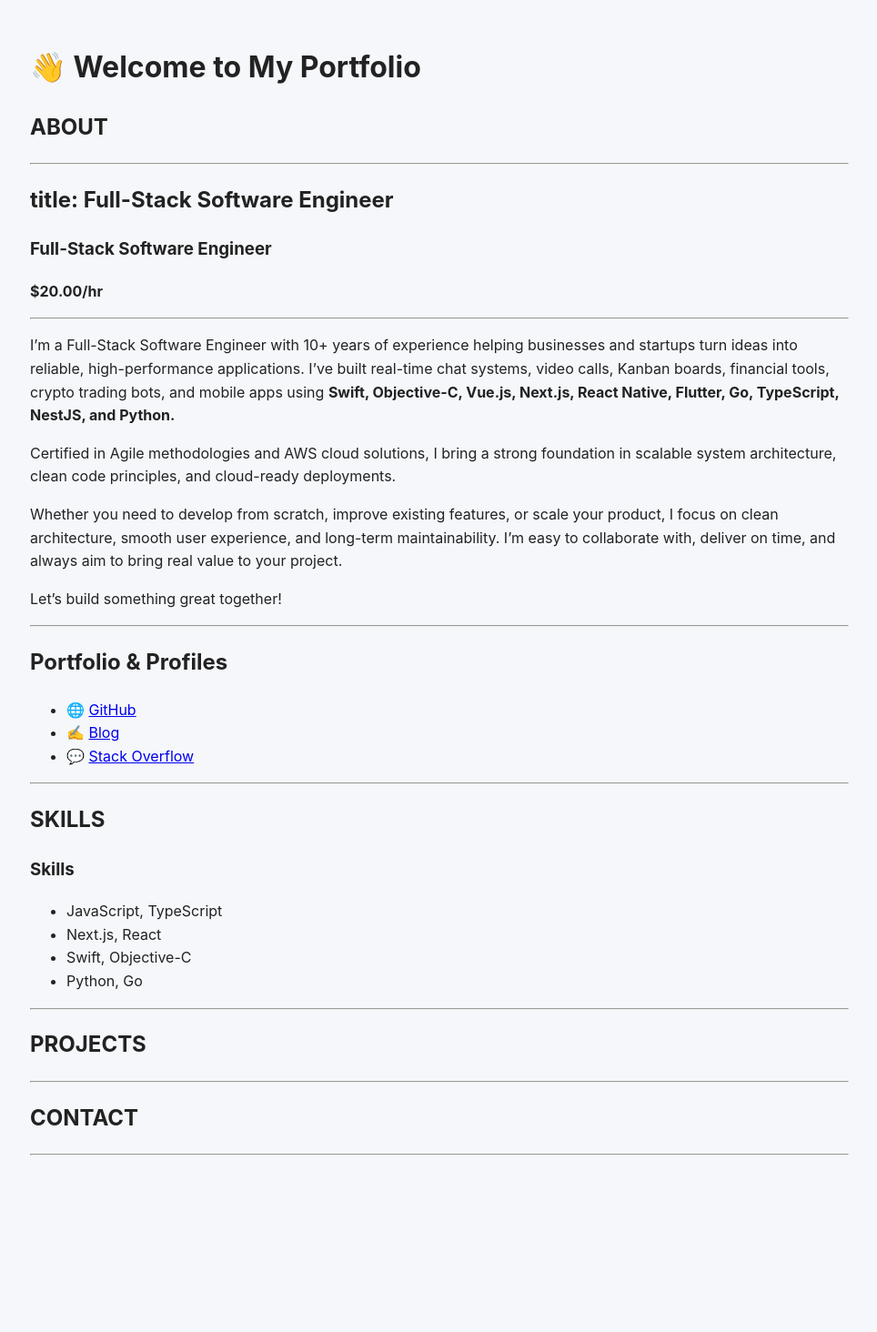
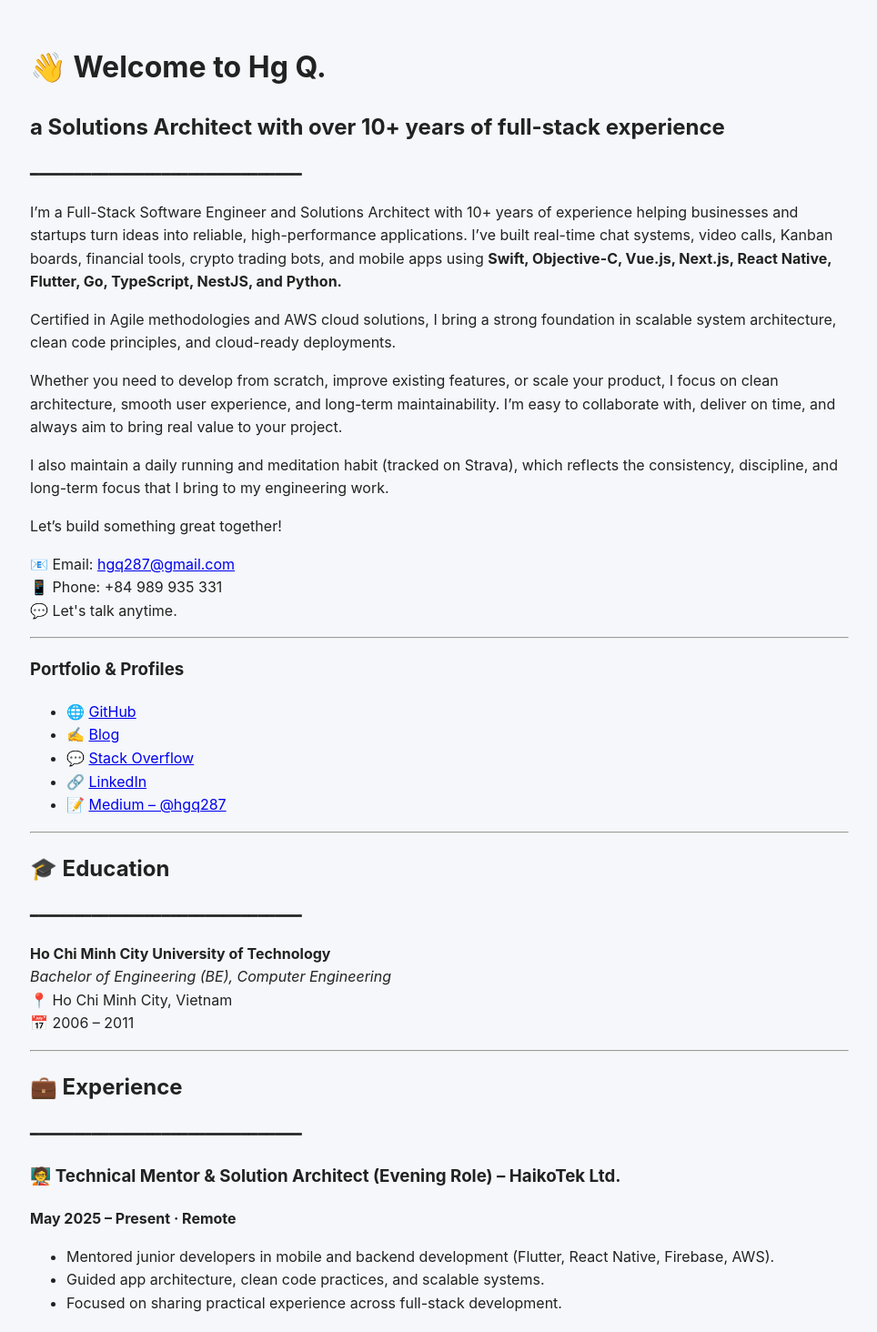
Before and after one commit to hgq287/hgq287.github.io, a Next.js app: page / in a window 1280 px wide. Shown: the top 1464 px of the page at 91% size, without its empty margins (157-1121 px from the left). Before the commit the page ends 1318 px from the top, so only its background shows below. Built offline with nearby package versions, Linux system fonts and the light colour scheme.

Commit message:
feat: profile markdown

```diff
--- a/public/data/about.md
+++ b/public/data/about.md
@@ -1,25 +1,26 @@
----
-title: Full-Stack Software Engineer
----
+## a Solutions Architect with over 10+ years of full-stack experience
+━━━━━━━━━━━━━━━━━━━━━━━━━━━━━━━
 
-# Full-Stack Software Engineer
-
-**$20.00/hr**
-
----
-
-I’m a Full-Stack Software Engineer with 10+ years of experience helping businesses and startups turn ideas into reliable, high-performance applications. I’ve built real-time chat systems, video calls, Kanban boards, financial tools, crypto trading bots, and mobile apps using **Swift, Objective-C, Vue.js, Next.js, React Native, Flutter, Go, TypeScript, NestJS, and Python.**
+I’m a Full-Stack Software Engineer and Solutions Architect with 10+ years of experience helping businesses and startups turn ideas into reliable, high-performance applications. I’ve built real-time chat systems, video calls, Kanban boards, financial tools, crypto trading bots, and mobile apps using **Swift, Objective-C, Vue.js, Next.js, React Native, Flutter, Go, TypeScript, NestJS, and Python.**
 
 Certified in Agile methodologies and AWS cloud solutions, I bring a strong foundation in scalable system architecture, clean code principles, and cloud-ready deployments.
 
 Whether you need to develop from scratch, improve existing features, or scale your product, I focus on clean architecture, smooth user experience, and long-term maintainability. I’m easy to collaborate with, deliver on time, and always aim to bring real value to your project.
 
+I also maintain a daily running and meditation habit (tracked on Strava), which reflects the consistency, discipline, and long-term focus that I bring to my engineering work.
+
 Let’s build something great together!
+
+📧 Email: hgq287@gmail.com
+📱 Phone: +84 989 935 331
+💬 Let's talk anytime.
 
 ---
 
-## Portfolio & Profiles
+### Portfolio & Profiles
 
 - 🌐 [GitHub](https://github.com/hgq287)
-- ✍️ [Blog](https://hgq287.com)
+- ✍️ [Blog](https://your-blog-url.com)
 - 💬 [Stack Overflow](https://stackoverflow.com/users/12345813/hgq287)
+- 🔗 [LinkedIn](https://www.linkedin.com/in/hgq287)
+- 📝 [Medium – @hgq287](https://medium.com/@hgq287)
--- a/public/data/contact.md
+++ b/public/data/contact.md
@@ -0,0 +1,9 @@
+## Contact
+━━━━━━━━━━━━━━━━━━━━━━━━━━━━━━━
+
+- 📧 **Email:** [hgq287@gmail.com](mailto:hgq287@gmail.com)
+- 📱 **Phone:** [+84 989 935 331](tel:+84989935331)
+- 💼 **LinkedIn:** [linkedin.com/in/hgq287](https://linkedin.com/in/hgq287)
+- 🌐 **GitHub:** [github.com/hgq287](https://github.com/hgq287)
+- 📝 **Blog:** [stackoverflow.com/users/12345813/hgq287](https://stackoverflow.com/users/12345813/hgq287)
+- 🎂 **Birthday:** July 28
--- /dev/null
+++ b/public/data/education.md
@@ -0,0 +1,7 @@
+## 🎓 Education
+━━━━━━━━━━━━━━━━━━━━━━━━━━━━━━━
+
+**Ho Chi Minh City University of Technology**
+_Bachelor of Engineering (BE), Computer Engineering_
+📍 Ho Chi Minh City, Vietnam
+📅 2006 – 2011
--- /dev/null
+++ b/public/data/experience.md
@@ -0,0 +1,55 @@
+## 💼 Experience
+━━━━━━━━━━━━━━━━━━━━━━━━━━━━━━━
+
+### 🧑‍🏫 Technical Mentor & Solution Architect (Evening Role) – HaikoTek Ltd.
+**May 2025 – Present · Remote**
+- Mentored junior developers in mobile and backend development (Flutter, React Native, Firebase, AWS).
+- Guided app architecture, clean code practices, and scalable systems.
+- Focused on sharing practical experience across full-stack development.
+
+**Skills**: Python · TensorFlow · Flutter · React Native · Firebase · Google ML · AWS
+
+---
+
+### 🤖 Crypto Trading Bot Engineer (Freelance)
+**Aug 2023 – Present · Remote**
+- Built trading bots using Python and AI to analyze exchange data.
+- Applied ML for prediction and strategy optimization.
+- Integrated with exchange APIs for automated trading.
+
+**Skills**: Node.js · NestJS · Flutter · React Native · Machine Learning · AWS · Firebase
+
+---
+
+### 🍎 Senior iOS/macOS Developer – Floware
+**Aug 2017 – Present**
+- Built macOS/iOS apps with IMAP, CalDAV, chat, video call, Kanban, etc.
+- Designed modern UI using Swift and Objective-C.
+- Developed cross-platform mobile apps using React Native & Flutter.
+
+**Skills**: Xcode · Swift · Objective-C · Flutter · React Native
+
+---
+
+### 🌐 WordPress & Content Expert (Freelancer)
+**Sep 2014 – Aug 2017**
+- Created WordPress websites with custom PHP/MySQL integrations.
+- Handled UI/UX, SEO optimization, and content creation.
+
+**Skills**: WordPress · PHP · MySQL
+
+---
+
+### 🧩 Senior Full-stack Developer – Mecsu
+**Jun 2013 – May 2015 · Ho Chi Minh City**
+- Developed and maintained company websites and internal tools.
+- Integrated hosting solutions and scalable backend systems.
+
+**Skills**: Web Hosting · AWS · PHP Frameworks
+
+---
+
+### 🔧 Embedded Software Engineer – ADC
+**Jan 2011 – Jun 2013 · Vietnam**
+- Developed firmware and drivers (RS232, RS485, MISO) for barcode scanners.
+- Debugged and optimized embedded systems for retail hardware.
--- a/public/data/projects.md
+++ b/public/data/projects.md
@@ -0,0 +1,28 @@
+## 📂 Projects
+━━━━━━━━━━━━━━━━━━━━━━━━━━━━━━━
+
+### 🛡️ SnifLeaf – macOS HTTPS Proxy & Network Inspector
+**Apr 2025 – Present** · Associated with @HaikoTek
+🔗 GitHub: [github.com/hgq287/SnifLeaf](https://github.com/hgq287/SnifLeaf)
+Built with: `Swift`, `SwiftUI`, `Combine`, `NetworkExtension`
+
+An open-source macOS tool built for developers, testers, and QA engineers to inspect and analyze network traffic in real time. Whether you're debugging, verifying request flows, or analyzing API behavior — **SnifLeaf** gives you full visibility into your app's network activity.
+
+> 💡 A lightweight and native alternative to Charles Proxy, built from scratch using modern Apple frameworks.
+> 🙌 *Open-source and actively maintained — [Contributions are welcome!](https://github.com/hgq287/SnifLeaf/pulls)*
+
+---
+
+### 🧰 dttool – Python Toolkit & Developer REST API
+**Mar 2025 – Present** · Associated with @Anonymous
+🔗 GitHub: [github.com/hgq287/dttool](https://github.com/hgq287/dttool)
+Built with: `Python`, `FastAPI`, `Pandas`
+
+A versatile Python toolkit and RESTful API designed to:
+- Convert between formats: JSON, CSV, Excel, Feather
+- Track API call history
+- Manage quick technical notes
+- Handle RGB-to-HEX conversions, and more.
+
+> ⚙️ Built with scalability in mind — perfect for devs and data engineers.
+> 🙌 *Open-source and extendable — [Contributions are welcome!](https://github.com/hgq287/dttool/pulls)*
--- a/public/data/skills.md
+++ b/public/data/skills.md
@@ -1,6 +1,47 @@
-# Skills
 
-- JavaScript, TypeScript
-- Next.js, React
-- Swift, Objective-C
-- Python, Go
+## Technical Skills
+━━━━━━━━━━━━━━━━━━━━━━━━━━━━━━━
+### 👨‍💻 Programming Languages
+- Python (incl. FastAPI, Scikit-Learn, TensorFlow, CoreML)
+- JavaScript / TypeScript (React.js, Next.js, Node.js, NestJS)
+- Swift / SwiftUI / Objective-C (iOS, macOS)
+- PHP (WordPress, PHP Frameworks)
+- Go (cơ bản)
+- SQL: SQLite, MySQL, MongoDB
+
+### 📱 Mobile Development
+- SwiftUI (macOS/iOS)
+- React Native
+- Flutter
+- Xcode
+
+### 🌐 Web Development
+- HTML5 / CSS3 / Tailwind CSS
+- Vue.js, Next.js, React.js, NestJS
+- WordPress (Theme & Plugin Developer, Content Expert)
+- API Development (RESTful APIs, Backend Ops)
+
+### ☁️ Cloud & DevOps
+- AWS (EC2, Lambda, API Gateway, S3, DynamoDB)
+- Firebase (Auth, Firestore, Hosting)
+- Google Cloud (VertexAI, ML APIs)
+- Web Hosting & CDN
+- Docker, CI/CD Pipelines
+
+### 🤖 AI / ML / Data
+- Scikit-Learn, TensorFlow, CoreML
+- Google ML, AWS AI Services
+- Data pre-processing, model deployment
+- Risk management in ML pipelines
+
+### 💼 Tools & Ecosystem
+- Git, GitHub, GitLab
+- Command Prompt / Terminal Tools
+- macOS Development
+- ESL (English as a Second Language – Communication/Teaching)
+- Agile/Scrum, Technical Mentoring
+
+### 🧪 Personal Projects
+- **dttool**: Python CLI toolkit for developers
+- **CyberLeafX**: macOS HTTP/HTTPS proxy analyzer in SwiftUI
+- **Crypto Trading Bot**: Personal project using Python, Binance API, ML
--- a/src/app/components/MarkdownSection.tsx
+++ b/src/app/components/MarkdownSection.tsx
@@ -7,7 +7,7 @@ export default function MarkdownSection({
 }) {
   return (
     <section>
-      <h2>{title}</h2>
+      <h3>{title}</h3>
       <article dangerouslySetInnerHTML={{ __html: contentHtml }} />
       <hr />
     </section>
--- a/src/app/page.tsx
+++ b/src/app/page.tsx
@@ -6,14 +6,21 @@ import path from 'path';
 export default async function Home() {
   const dataDir = path.join(process.cwd(), 'public/data');
 
-  const files = ['about.md', 'skills.md', 'projects.md', 'contact.md'];
+  const files = [
+    {'filename': 'about.md', 'title': 'a Solutions Architect with over 10+ years of full-stack experience'},
+    {'filename': 'education.md', 'title': 'Education'},
+    {'filename': 'experience.md', 'title': 'Experience'},
+    {'filename': 'skills.md', 'title': 'Technical Skills'},
+    {'filename':'projects.md', 'title': 'projects'},
+    {'filename':'contact.md', 'title': 'Contact'}
+  ];
 
   const sections = await Promise.all(
-    files.map(async (filename) => {
-      const raw = await fs.readFile(path.join(dataDir, filename), 'utf-8');
+    files.map(async (file) => {
+      const raw = await fs.readFile(path.join(dataDir, file.filename), 'utf-8');
       const html = await marked.parse(raw);
       return {
-        title: filename.replace('.md', '').toUpperCase(),
+        title: '',
         contentHtml: html,
       };
     })
@@ -21,7 +28,7 @@ export default async function Home() {
 
   return (
     <>
-      <h1>👋 Welcome to My Portfolio</h1>
+      <h1>👋 Welcome to Hg Q.</h1>
       {sections.map(({ title, contentHtml }) => (
         <MarkdownSection key={title} title={title} contentHtml={contentHtml} />
       ))}
```
